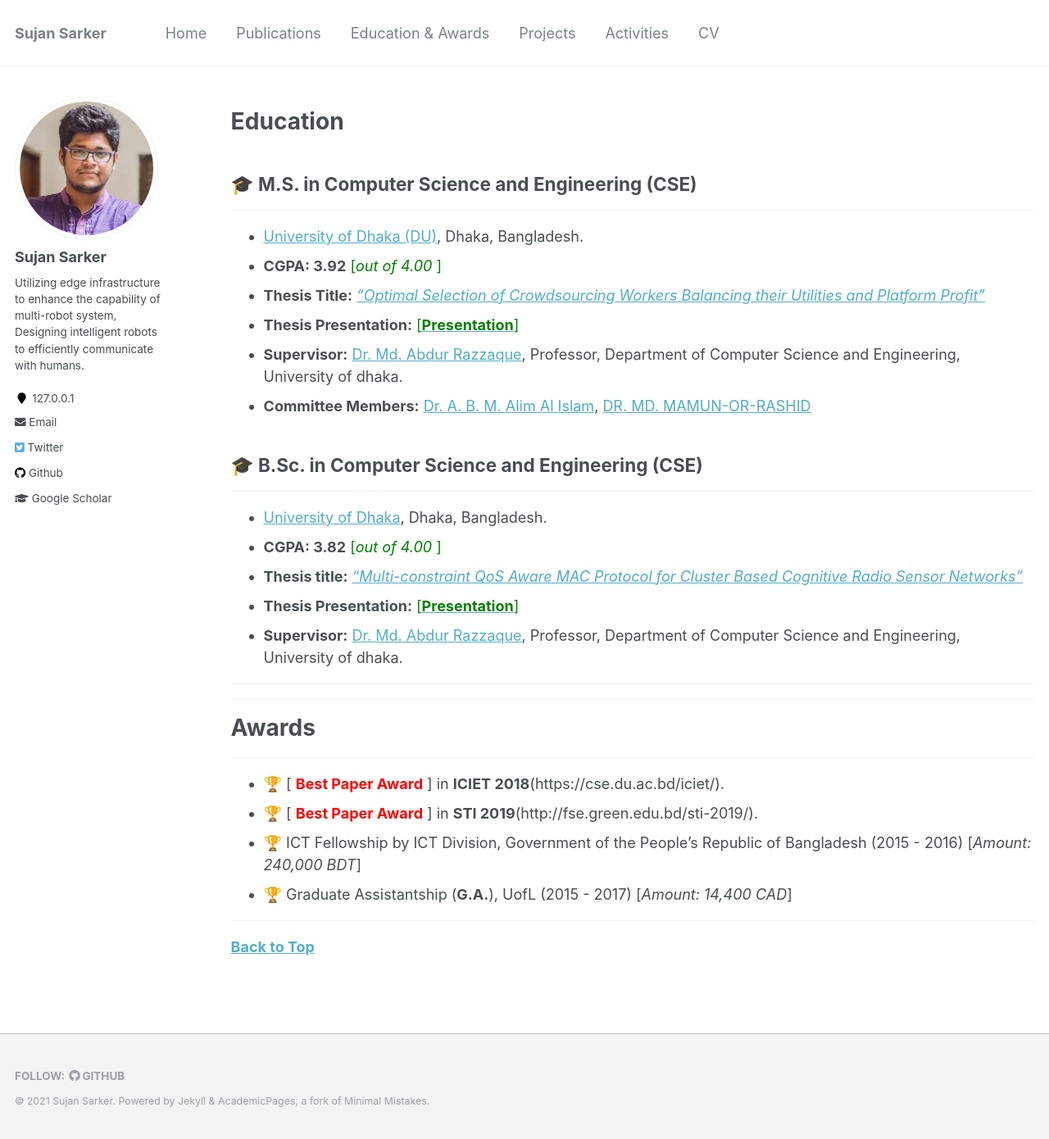
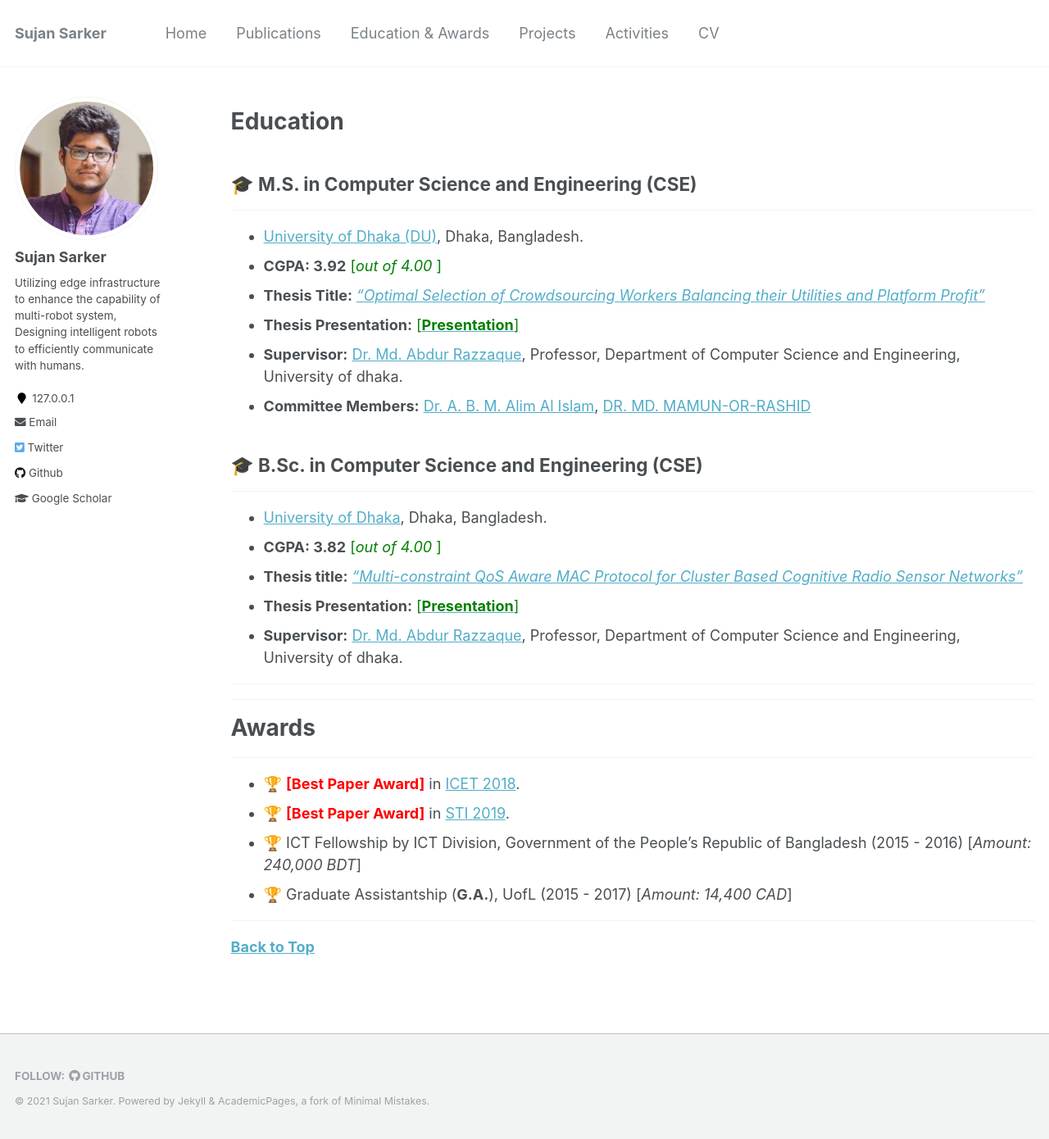
Before and after one commit to sujan-sarker/sujan-sarker.github.io, a Jekyll site: the page built from _pages/education-awards.md, in a window 1280 px wide and 1390 px high. Shown: the whole window at 82% size. Built offline with Jekyll 4.4.1, drawn with Linux system fonts in a browser that asks for light colours.

Commit message:
Update education-awards.md

```diff
--- a/_pages/education-awards.md
+++ b/_pages/education-awards.md
@@ -38,8 +38,8 @@ author_profile: true
 # Awards
 ---------
 
-* 🏆 [<span style="color:Red"> **Best Paper Award** </span>] in **ICIET 2018**(https://cse.du.ac.bd/iciet/).
-* 🏆  [<span style="color:Red"> **Best Paper Award** </span>] in **STI 2019**(http://fse.green.edu.bd/sti-2019/).
+* 🏆 <span style="color:Red"> **[Best Paper Award]** </span> in [ICET 2018](https://cse.du.ac.bd/iciet/).
+* 🏆  <span style="color:Red"> **[Best Paper Award]** </span> in [STI 2019](http://fse.green.edu.bd/sti-2019/).
 * 🏆 ICT Fellowship by ICT Division, Government of the People’s Republic of Bangladesh (2015 - 2016) [*Amount: 240,000 BDT*]
 * 🏆 Graduate Assistantship (**G.A.**), UofL (2015 - 2017) [*Amount: 14,400 CAD*]
 
```
